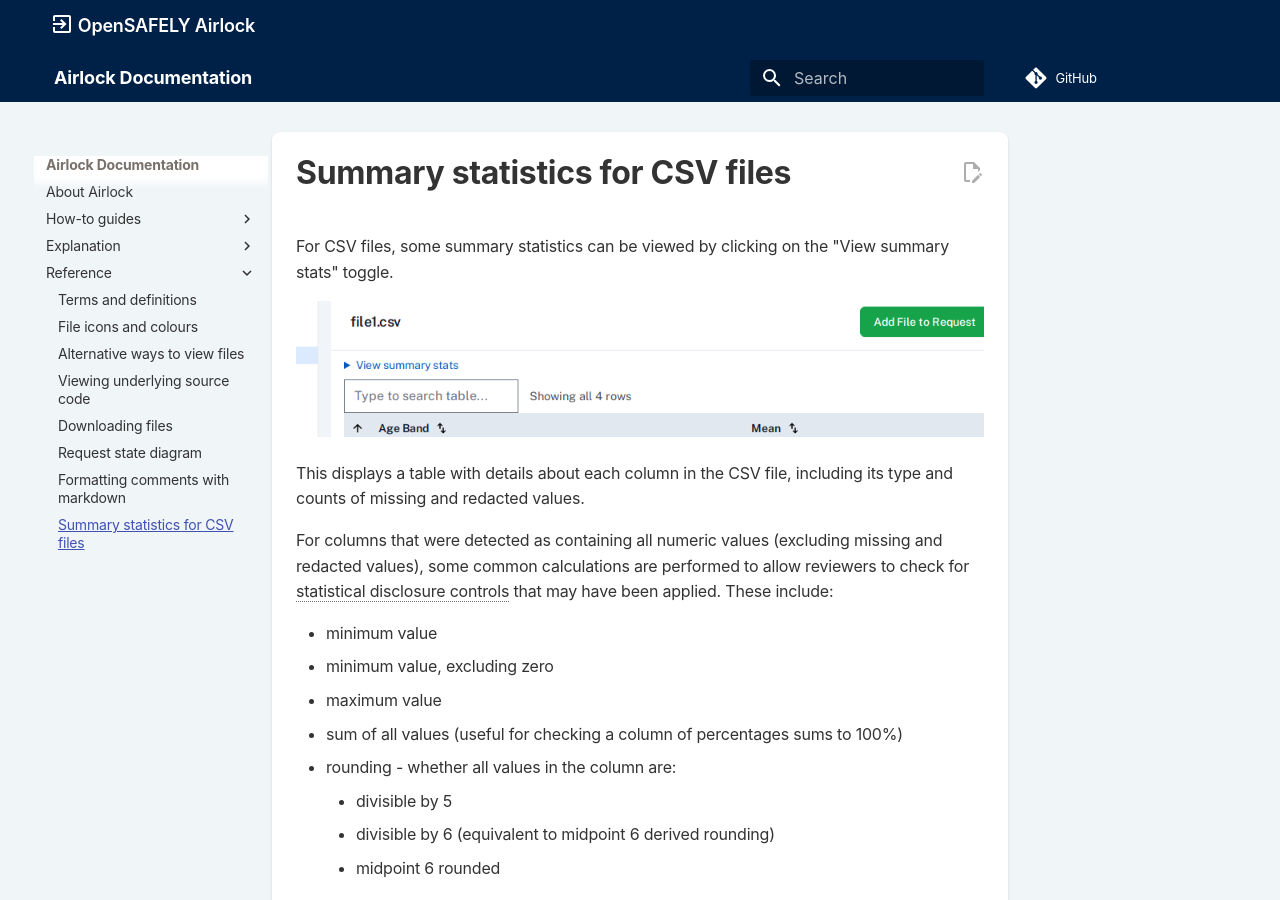
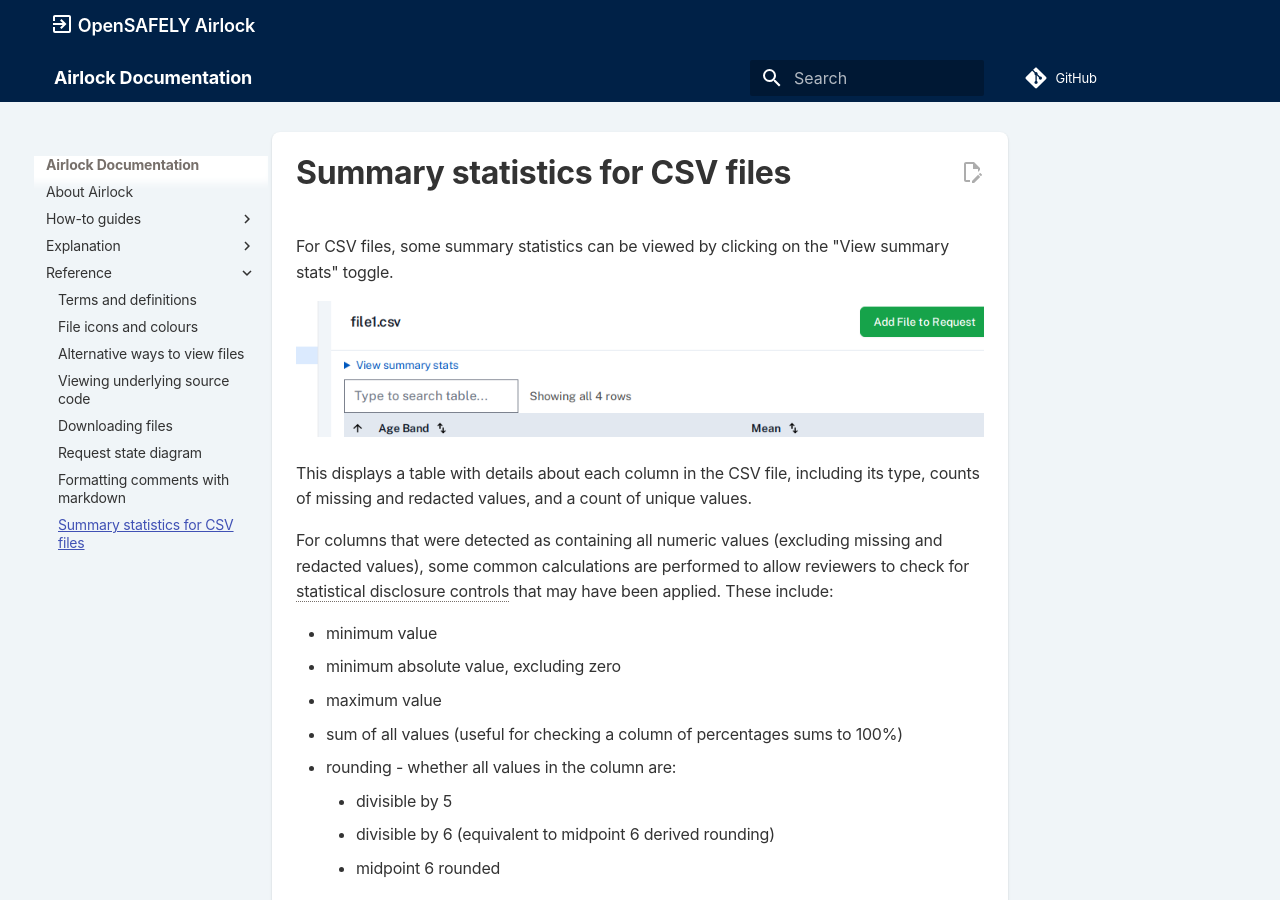
Before and after one commit to opensafely-core/airlock, an MkDocs documentation site: the page built from docs/reference/csv-summary.md, in a window 1280 px wide and 900 px high. Built offline with MkDocs 1.6.1 and Material for MkDocs 9.7.7, drawn with Linux system fonts in a browser that asks for light colours; comment, search, counter and statistics services are not loaded.

Commit message:
Update CSV summary docs
Add the csv summary to the reference index, and update the
description in line with recent updates to the table. The
screenshots were already updated in https://github.com/opensafely-core/airlock/pull/1268

```diff
--- a/docs/reference/csv-summary.md
+++ b/docs/reference/csv-summary.md
@@ -2,15 +2,15 @@ For CSV files, some summary statistics can be viewed by clicking on the "View su
 
 ![CSV summary stats toggle](../screenshots/csv_summary_toggle.png)
 
-This displays a table with details about each column in the CSV file, including its type and counts of
-missing and redacted values.
+This displays a table with details about each column in the CSV file, including its type,
+counts of missing and redacted values, and a count of unique values.
 
 For columns that were detected as containing all numeric values (excluding missing and redacted values),
 some common calculations are performed to allow reviewers to check for statistical disclosure controls
 that may have been applied. These include:
 
 - minimum value
-- minimum value, excluding zero
+- minimum absolute value, excluding zero
 - maximum value
 - sum of all values (useful for checking a column of percentages sums to 100%)
 - rounding - whether all values in the column are:
```
Also changed, not shown: docs/reference/index.md (+1 -0 lines).
